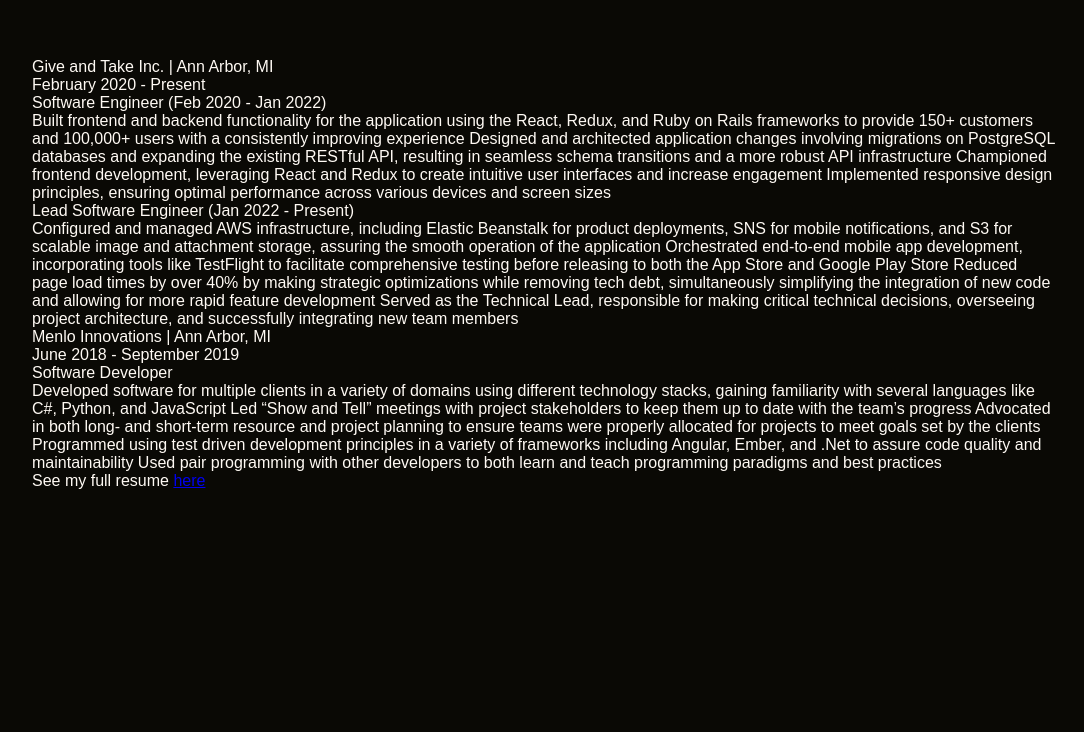
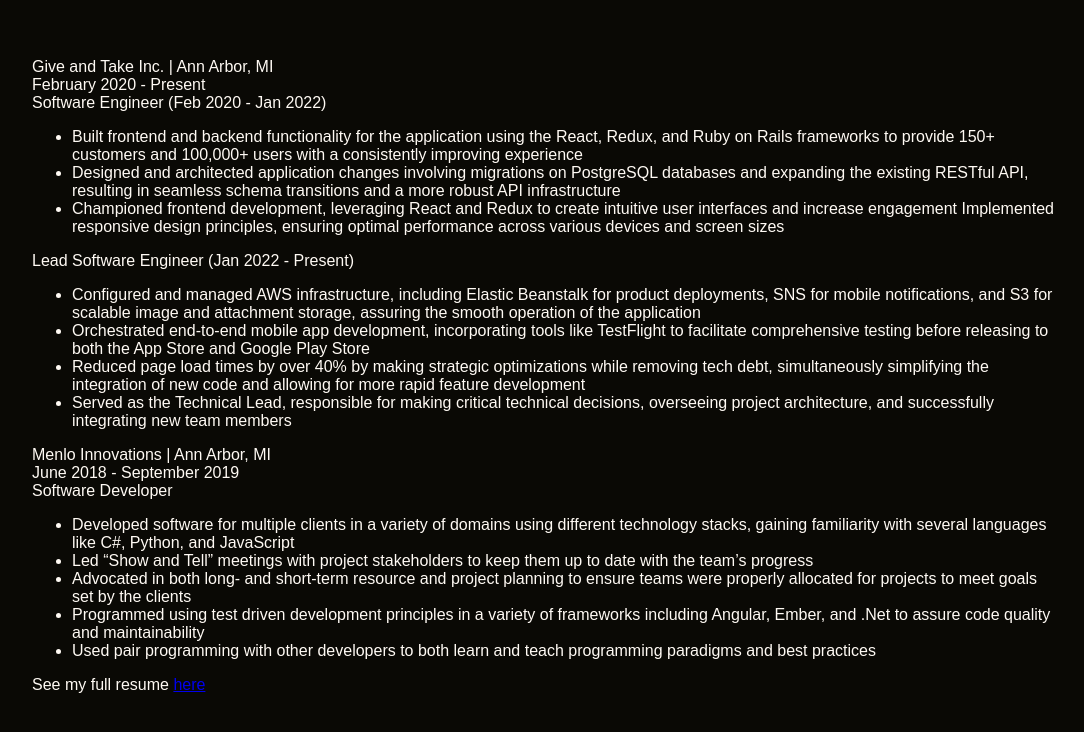
Before and after one commit to mccormickgriffin/griffin-mccormick-portfolio, a React (Create React App) app: page / in a window 1280 px wide. Shown: the part 806-1538 px from the top of the page, without its empty margins (96-1180 px from the left). Built offline with nearby package versions, Linux system fonts and the light colour scheme.

Commit message:
pulled resume data out into variable

```diff
--- a/src/components/Experience.jsx
+++ b/src/components/Experience.jsx
@@ -1,60 +1,92 @@
 import "styles/Experience.scss";
 import { SECTION_IDS } from "lib/consts";
 
+const jobs = [
+  {
+    company: "Give and Take Inc.",
+    location: "Ann Arbor, MI",
+    startDate: "February 2020",
+    endDate: "Present",
+    positions: [
+      {
+        title: "Software Engineer",
+        startDate: "Feb 2020",
+        endDate: "Jan 2022",
+        bullets: [
+          "Built frontend and backend functionality for the application using the React, Redux, and Ruby on Rails frameworks to provide 150+ customers and 100,000+ users with a consistently improving experience",
+          "Designed and architected application changes involving migrations on PostgreSQL databases and expanding the existing RESTful API, resulting in seamless schema transitions and a more robust API infrastructure",
+          "Championed frontend development, leveraging React and Redux to create intuitive user interfaces and increase engagement Implemented responsive design principles, ensuring optimal performance across various devices and screen sizes",
+        ],
+      },
+      {
+        title: "Lead Software Engineer",
+        startDate: "Jan 2022",
+        endDate: "Present",
+        bullets: [
+          "Configured and managed AWS infrastructure, including Elastic Beanstalk for product deployments, SNS for mobile notifications, and S3 for scalable image and attachment storage, assuring the smooth operation of the application ",
+          "Orchestrated end-to-end mobile app development, incorporating tools like TestFlight to facilitate comprehensive testing before releasing to both the App Store and Google Play Store",
+          "Reduced page load times by over 40% by making strategic optimizations while removing tech debt, simultaneously simplifying the integration of new code and allowing for more rapid feature development ",
+          "Served as the Technical Lead, responsible for making critical technical decisions, overseeing project architecture, and successfully integrating new team members",
+        ],
+      },
+    ],
+  },
+  {
+    company: "Menlo Innovations",
+    location: "Ann Arbor, MI",
+    startDate: "June 2018",
+    endDate: "September 2019",
+    positions: [
+      {
+        title: "Software Developer",
+        bullets: [
+          "Developed software for multiple clients in a variety of domains using different technology stacks, gaining familiarity with several languages like C#, Python, and JavaScript",
+          "Led “Show and Tell” meetings with project stakeholders to keep them up to date with the team’s progress",
+          "Advocated in both long- and short-term resource and project planning to ensure teams were properly allocated for projects to meet goals set by the clients",
+          "Programmed using test driven development principles in a variety of frameworks including Angular, Ember, and .Net to assure code quality and maintainability",
+          "Used pair programming with other developers to both learn and teach programming paradigms and best practices",
+        ],
+      },
+    ],
+  },
+];
+
 function Experience() {
+  const jobSection = () => {
+    return jobs.map((job) => {
+      return (
+        <div>
+          <div>
+            {job.company} | {job.location}
+          </div>
+          <div>
+            {job.startDate} - {job.endDate}
+          </div>
+          {job.positions.map((position) => {
+            return (
+              <div>
+                <span>{position.title}</span>
+                {position.startDate && position.endDate && (
+                  <span>
+                    &nbsp;({position.startDate} - {position.endDate})
+                  </span>
+                )}
+                <ul>
+                  {position.bullets.map((bullet) => {
+                    return <li>{bullet}</li>;
+                  })}
+                </ul>
+              </div>
+            );
+          })}
+        </div>
+      );
+    });
+  };
+
   return (
     <section id={SECTION_IDS.EXPERIENCE}>
-      <div>
-        <div>Give and Take Inc. | Ann Arbor, MI</div>
-        <div>February 2020 - Present</div>
-        <div>Software Engineer (Feb 2020 - Jan 2022)</div>
-        <div>
-          Built frontend and backend functionality for the application using the
-          React, Redux, and Ruby on Rails frameworks to provide 150+ customers
-          and 100,000+ users with a consistently improving experience Designed
-          and architected application changes involving migrations on PostgreSQL
-          databases and expanding the existing RESTful API, resulting in
-          seamless schema transitions and a more robust API infrastructure
-          Championed frontend development, leveraging React and Redux to create
-          intuitive user interfaces and increase engagement Implemented
-          responsive design principles, ensuring optimal performance across
-          various devices and screen sizes
-        </div>
-        <div>Lead Software Engineer (Jan 2022 - Present)</div>
-        <div>
-          Configured and managed AWS infrastructure, including Elastic Beanstalk
-          for product deployments, SNS for mobile notifications, and S3 for
-          scalable image and attachment storage, assuring the smooth operation
-          of the application Orchestrated end-to-end mobile app development,
-          incorporating tools like TestFlight to facilitate comprehensive
-          testing before releasing to both the App Store and Google Play Store
-          Reduced page load times by over 40% by making strategic optimizations
-          while removing tech debt, simultaneously simplifying the integration
-          of new code and allowing for more rapid feature development Served as
-          the Technical Lead, responsible for making critical technical
-          decisions, overseeing project architecture, and successfully
-          integrating new team members
-        </div>
-      </div>
-
-      <div>
-        <div>Menlo Innovations | Ann Arbor, MI</div>
-        <div>June 2018 - September 2019</div>
-        <div>Software Developer</div>
-        <div>
-          Developed software for multiple clients in a variety of domains using
-          different technology stacks, gaining familiarity with several
-          languages like C#, Python, and JavaScript Led “Show and Tell” meetings
-          with project stakeholders to keep them up to date with the team’s
-          progress Advocated in both long- and short-term resource and project
-          planning to ensure teams were properly allocated for projects to meet
-          goals set by the clients Programmed using test driven development
-          principles in a variety of frameworks including Angular, Ember, and
-          .Net to assure code quality and maintainability Used pair programming
-          with other developers to both learn and teach programming paradigms
-          and best practices
-        </div>
-      </div>
+      {jobSection()}
 
       <div>
         See my full resume&nbsp;
```
